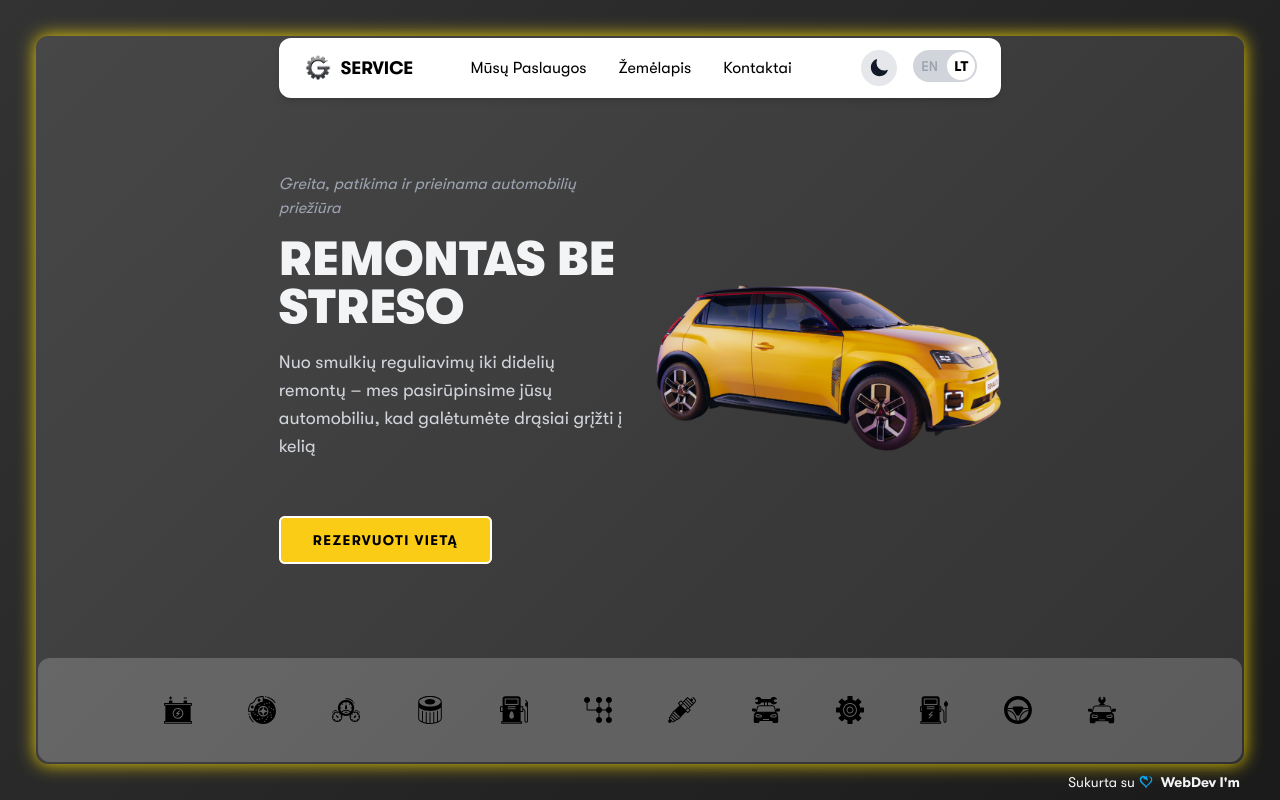
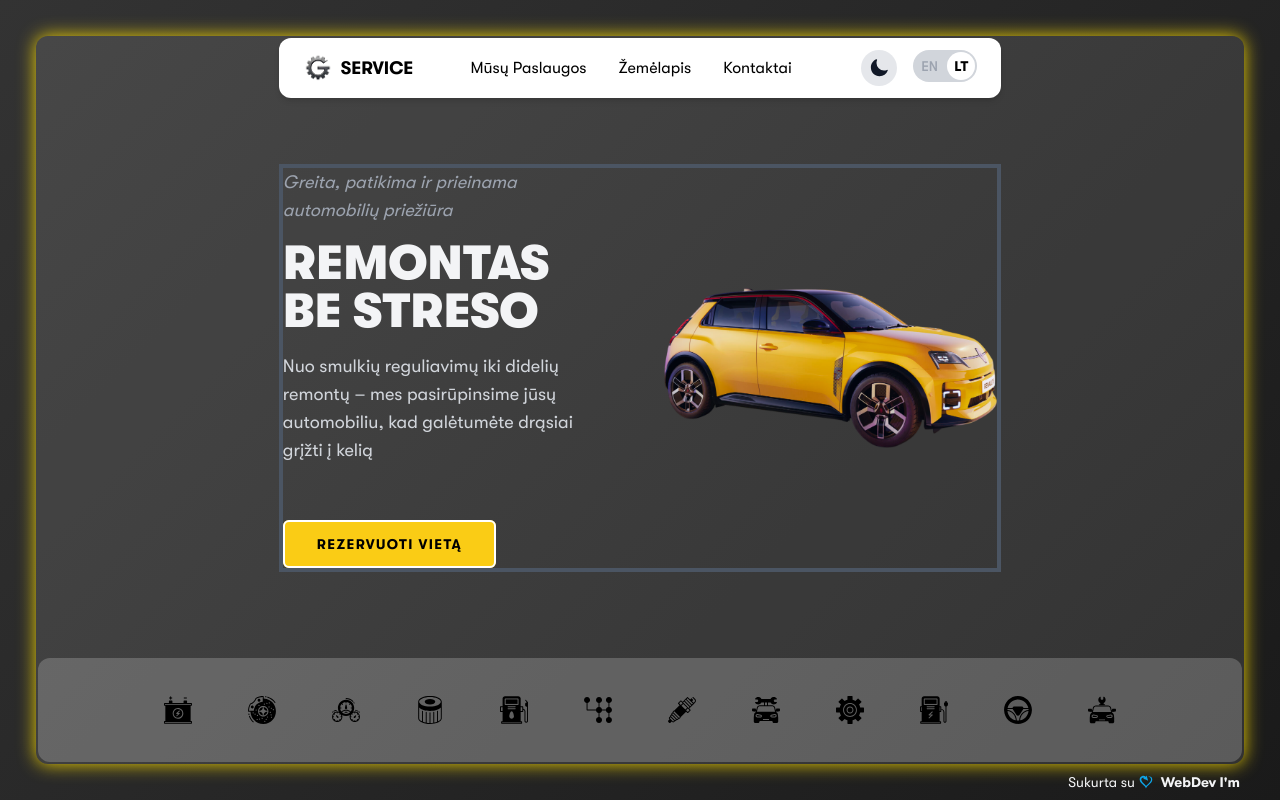
Before and after one commit to webdev-im/garage-page, a Next.js app: page / in a window 1280 px wide. Built offline with nearby package versions, Linux system fonts and the light colour scheme.

Commit message:
fixed desktop width

```diff
--- a/app/page.tsx
+++ b/app/page.tsx
@@ -118,28 +118,38 @@ export default function Home() {
               <ServiceCards />
             </div>
           ) : (
-            <div className="flex flex-col-reverse lg:flex-row w-full max-w-5xl gap-8 mt-5">
-              <div className="text-left lg:w-1/2 " >
-                <p className="italic text-gray-400 dark:text-gray-600">{t("subheadline")}</p>
-                <h1 className="text-4xl md:text-5xl font-black my-4">{t("headline")}</h1>
-                <p className="text-lg text-gray-300 dark:text-gray-700 lg:mb-6">{t("description")}</p>
+            <div className="flex flex-col-reverse lg:flex-row w-full max-w-5xl xl:max-w-screen-xl 2xl:max-w-screen-2xl gap-8 xl:gap-12 2xl:gap-16 mt-5 border-solid border-4 border-gray-600">
+              {/* Left Side: Text Content */}
+              <div className="text-left lg:w-1/2">
+                <p className="italic text-gray-400 dark:text-gray-600 text-lg 2xl:text-xl">
+                  {t("subheadline")}
+                </p>
+                <h1 className="text-4xl md:text-5xl 2xl:text-6xl font-black my-4">
+                  {t("headline")}
+                </h1>
+                <p className="text-lg 2xl:text-xl text-gray-300 dark:text-gray-700 lg:mb-6">
+                  {t("description")}
+                </p>
                 <StyledButton
                   text={t("reserveNow" as keyof Translations)}
                   onClick={() => setActiveModal("contact")}
                 />
               </div>
-              <div className="flex justify-center w-full  lg:w-1/2 ">
+
+              {/* Right Side: Image */}
+              <div className="flex justify-center w-full lg:w-1/2">
                 <Image
                   src={carImage}
                   alt={t("openGraph.image_alt" as keyof Translations)}
-                  width={1000} // ⬆ Increased from 800
-                  height={750} // ⬆ Increased from 600
-                  className="rounded-lg object-contain w-full lg:w-[120%] h-auto"
+                  width={1000}
+                  height={750}
+                  className="rounded-lg object-contain w-full lg:w-[120%] 2xl:w-[95%] 2xl:max-w-[1000px] h-auto"
                   priority
                 />
               </div>
+            </div>
 
-            </div>
+
           )}
         </main>
         {/* Footer */}
```
